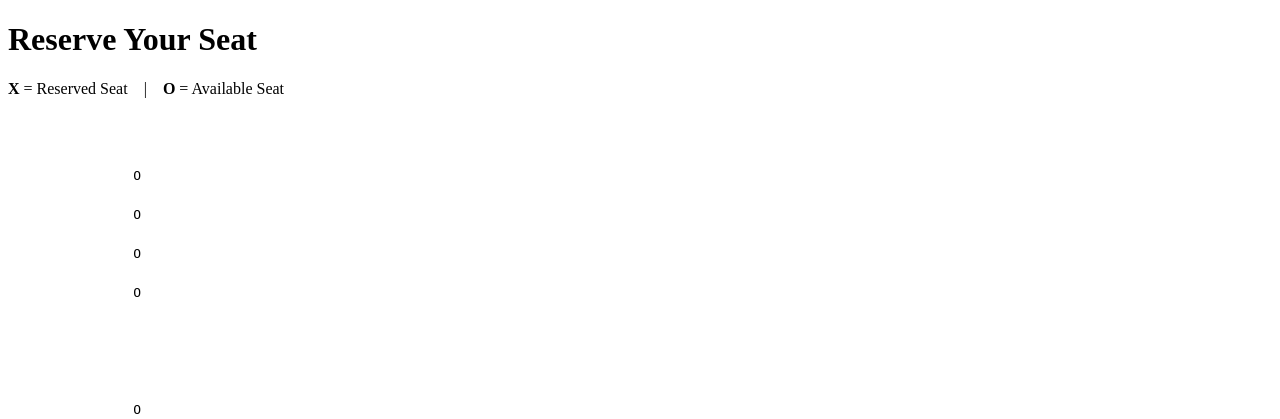
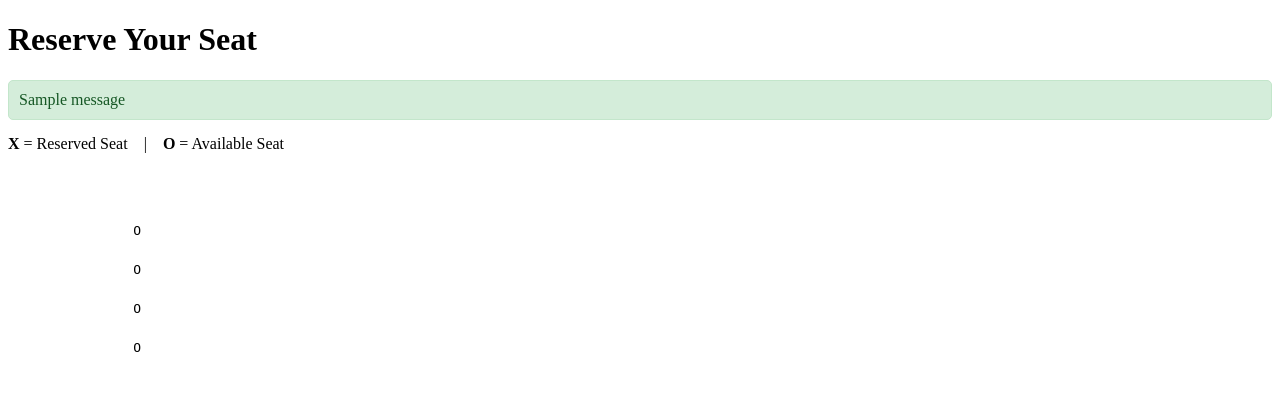
Before and after one commit to amandanngo/IT-4320-Final-Project, a Flask app: page /reservation/form in a window 1280 px wide. Shown: the top 419 px of the page. Run offline with Flask 3, Linux system fonts and the light colour scheme; one stand-in notice (Sample message) is shown.

Commit message:
Updated Reservation

```diff
--- a/reservation/routes.py
+++ b/reservation/routes.py
@@ -15,10 +15,24 @@
 #Create entry in 'reservations' table in db
 @res_bp.route('/create', methods=['POST'])
 def reservation_create():
+    from data_processing import SeatingChart
+
     #Get info from form
     passenger_name = request.form.get('passengerName')
     seat_row = int(request.form.get('seatRow'))
     seat_column = int(request.form.get('seatColumn'))
+
+    #Check if seat is already assigned
+    existing = Reservation.query.filter_by(seatRow=seat_row, seatColumn=seat_column).first()
+    if existing:
+        flash(f"That seat is already assigned. Choose again.", "error")
+
+        #Reload seating chart
+        chart = SeatingChart()
+        reservations = Reservation.query.all()
+        for r in reservations:
+            chart.seats[r.seatRow][r.seatColumn] = 'X'
+        return render_template('reservation_form.html', seating=chart.seats)
 
     #Generate confirmation code
     ticket_number = create_ticket_no(passenger_name)
@@ -34,7 +48,15 @@
     db.session.commit()
 
     #Display order confirmation on page
-    return render_template('confirmation.html', name=passenger_name, code=ticket_number)
+    flash(f"Congratulations {passenger_name}! Seat: {seat_row}-{seat_column} is now reserved for you. Enjoy your trip!"
+          f" Your eticket number is: {ticket_number}")
+
+    chart = SeatingChart()
+    reservations = Reservation.query.all()
+    for r in reservations:
+        chart.seats[r.seatRow][r.seatColumn] = 'X'
+
+    return render_template('reservation_form.html', seating=chart.seats)
 
 @res_bp.route('/delete/<int:id>', methods=['POST'])
 def reservation_delete(id):
--- a/reservation/templates/reservation_form.html
+++ b/reservation/templates/reservation_form.html
@@ -14,10 +14,36 @@
         .form-section {
             margin-top: 20px;
         }
+        .flash-message {
+            padding: 10px;
+            border-radius: 5px;
+            margin-bottom: 15px;
+        }
+        .flash-success {
+            background-color: #d4edda;
+            color: #155724;
+            border: 1px solid #c3e6cb;
+        }
+        .flash-error {
+            background-color: #f8d7da;
+            color: #721c24;
+            border: 1px solid #f5c6cb;
+        }
+
     </style>
 </head>
 <body>
     <h1>Reserve Your Seat</h1>
+
+    {% with messages = get_flashed_messages(with_categories=true) %}
+      {% if messages %}
+        {% for category, message in messages %}
+          <div class="flash-message {% if category == 'error' %}flash-error{% else %}flash-success{% endif %}">
+            {{ message }}
+          </div>
+        {% endfor %}
+      {% endif %}
+    {% endwith %}
 
     <div class="legend">
         <strong>X</strong> = Reserved Seat &nbsp;&nbsp; | &nbsp;&nbsp;
```
